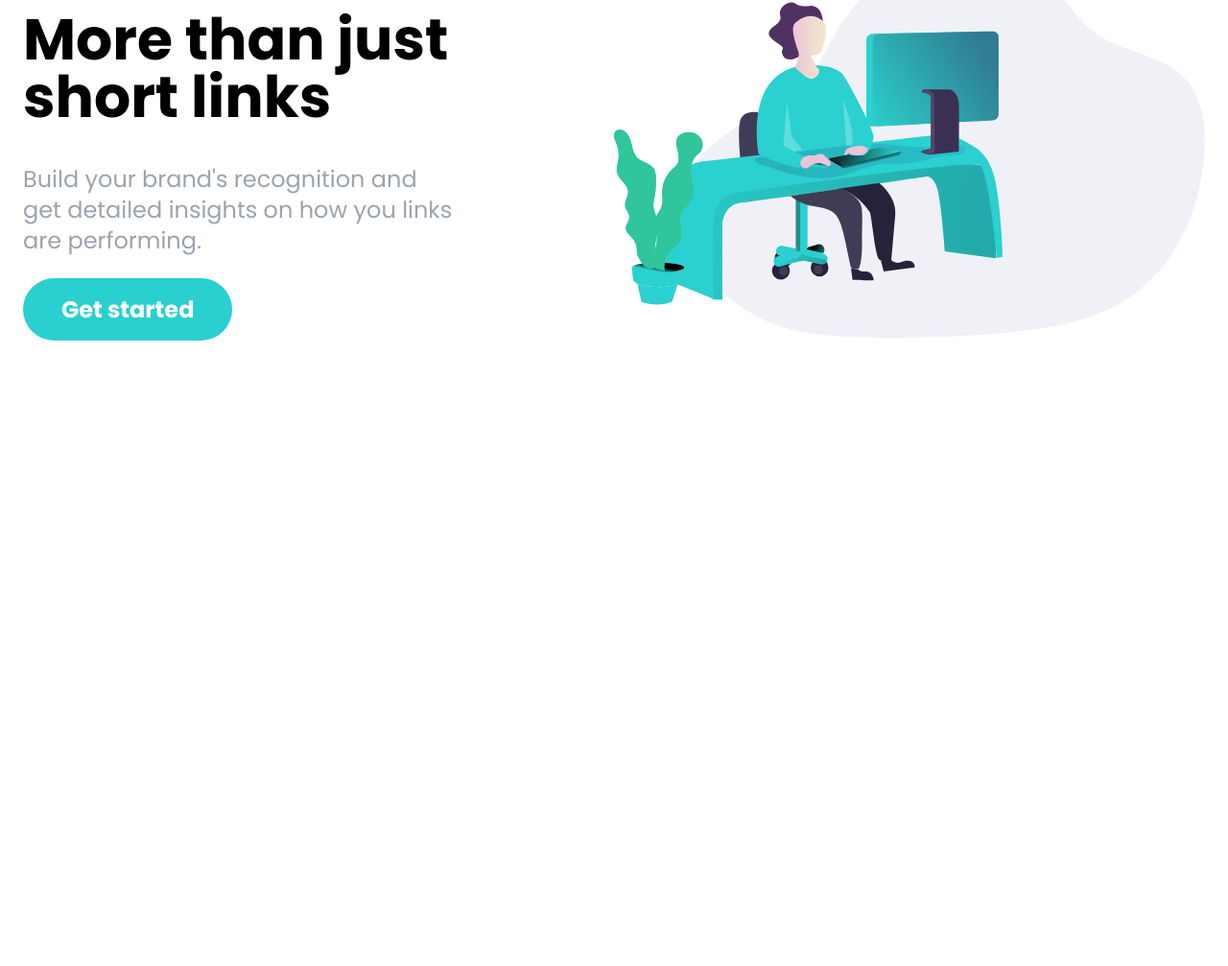
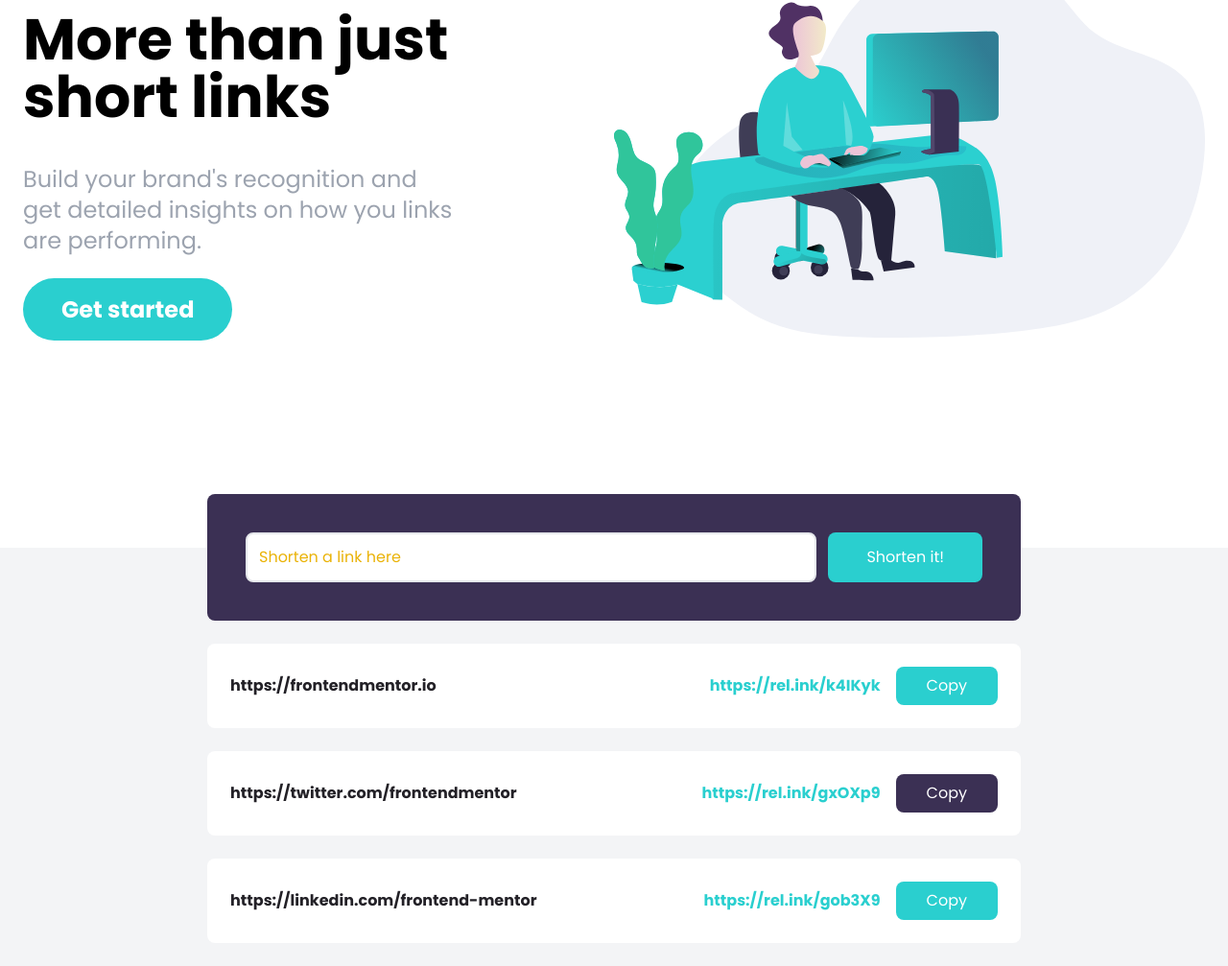
Before and after one commit to CharlesMariga/Shortly, a website: page index.html in a window 1280 px wide. Shown: the part 173-1180 px from the top of the page at 96% size. Before the commit the page ends 800 px from the top, so only its background shows below. Drawn offline with Linux system fonts and the light colour scheme.

Commit message:
feat: shorten form and links

```diff
--- a/index.html
+++ b/index.html
@@ -92,5 +92,86 @@
         </div>
       </div>
     </section>
+
+    <!-- Shorten section -->
+    <section id="shorten" class="relative bg-gray-100">
+      <!-- Shorten container -->
+      <div class="mx-auto max-w-4xl space-y-6 p-6">
+        <!-- Form -->
+        <form
+          id="link-form"
+          class="relative -mt-20 flex w-full flex-col space-y-4 rounded-lg bg-darkViolet p-10 md:flex-row md:space-y-0 md:space-x-3"
+        >
+          <input
+            type="text"
+            class="flex-1 rounded-lg border-2 p-3 placeholder-yellow-500 focus:outline-none"
+            placeholder="Shorten a link here"
+            id="link-input"
+          />
+          <button
+            class="rounded-lg bg-cyan px-10 py-3 text-white hover:bg-cyanLight focus:outline-none md:py-2"
+          >
+            Shorten it!
+          </button>
+        </form>
+
+        <!-- Link 1 -->
+        <div
+          class="flex w-full flex-col items-center justify-between rounded-lg bg-white p-6 md:flex-row"
+        >
+          <p class="text-center font-bold text-veryDarkViolet md:text-left">
+            https://frontendmentor.io
+          </p>
+          <div
+            class="flex flex-1 flex-col items-center justify-end space-x-4 space-y-2 md:flex-row md:space-y-0"
+          >
+            <div class="font-bold text-cyan">https://rel.ink/k4IKyk</div>
+            <button
+              class="rounded-lg bg-cyan p-2 px-8 text-white hover:opacity-70 focus:outline-none"
+            >
+              Copy
+            </button>
+          </div>
+        </div>
+
+        <!-- Link 2 -->
+        <div
+          class="flex w-full flex-col items-center justify-between rounded-lg bg-white p-6 md:flex-row"
+        >
+          <p class="text-center font-bold text-veryDarkViolet md:text-left">
+            https://twitter.com/frontendmentor
+          </p>
+          <div
+            class="flex flex-1 flex-col items-center justify-end space-x-4 space-y-2 md:flex-row md:space-y-0"
+          >
+            <div class="font-bold text-cyan">https://rel.ink/gxOXp9</div>
+            <button
+              class="rounded-lg bg-darkViolet p-2 px-8 text-white hover:opacity-70 focus:outline-none"
+            >
+              Copy
+            </button>
+          </div>
+        </div>
+
+        <!-- Link 3 -->
+        <div
+          class="flex w-full flex-col items-center justify-between rounded-lg bg-white p-6 md:flex-row"
+        >
+          <p class="text-center font-bold text-veryDarkViolet md:text-left">
+            https://linkedin.com/frontend-mentor
+          </p>
+          <div
+            class="flex flex-1 flex-col items-center justify-end space-x-4 space-y-2 md:flex-row md:space-y-0"
+          >
+            <div class="font-bold text-cyan">https://rel.ink/gob3X9</div>
+            <button
+              class="rounded-lg bg-cyan p-2 px-8 text-white hover:opacity-70 focus:outline-none"
+            >
+              Copy
+            </button>
+          </div>
+        </div>
+      </div>
+    </section>
   </body>
 </html>
```
Also changed, not shown: css/style.css.
